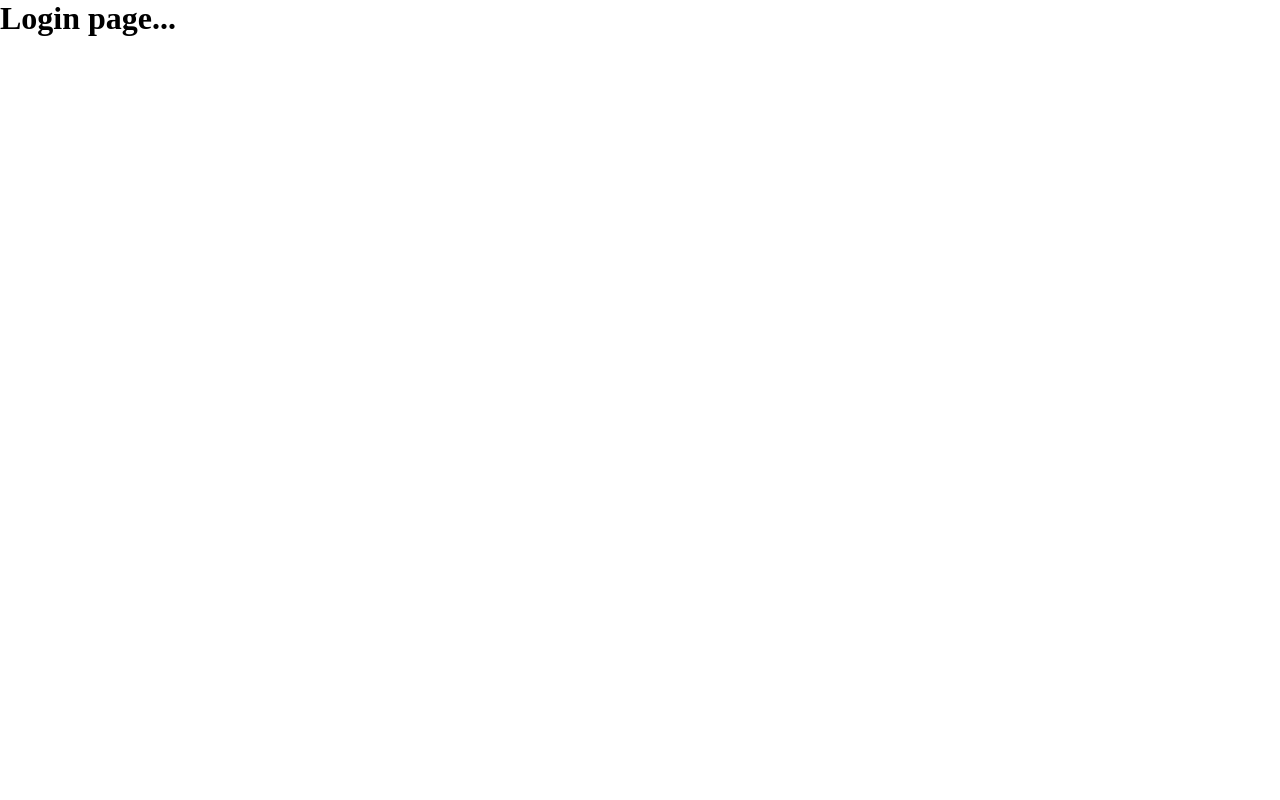
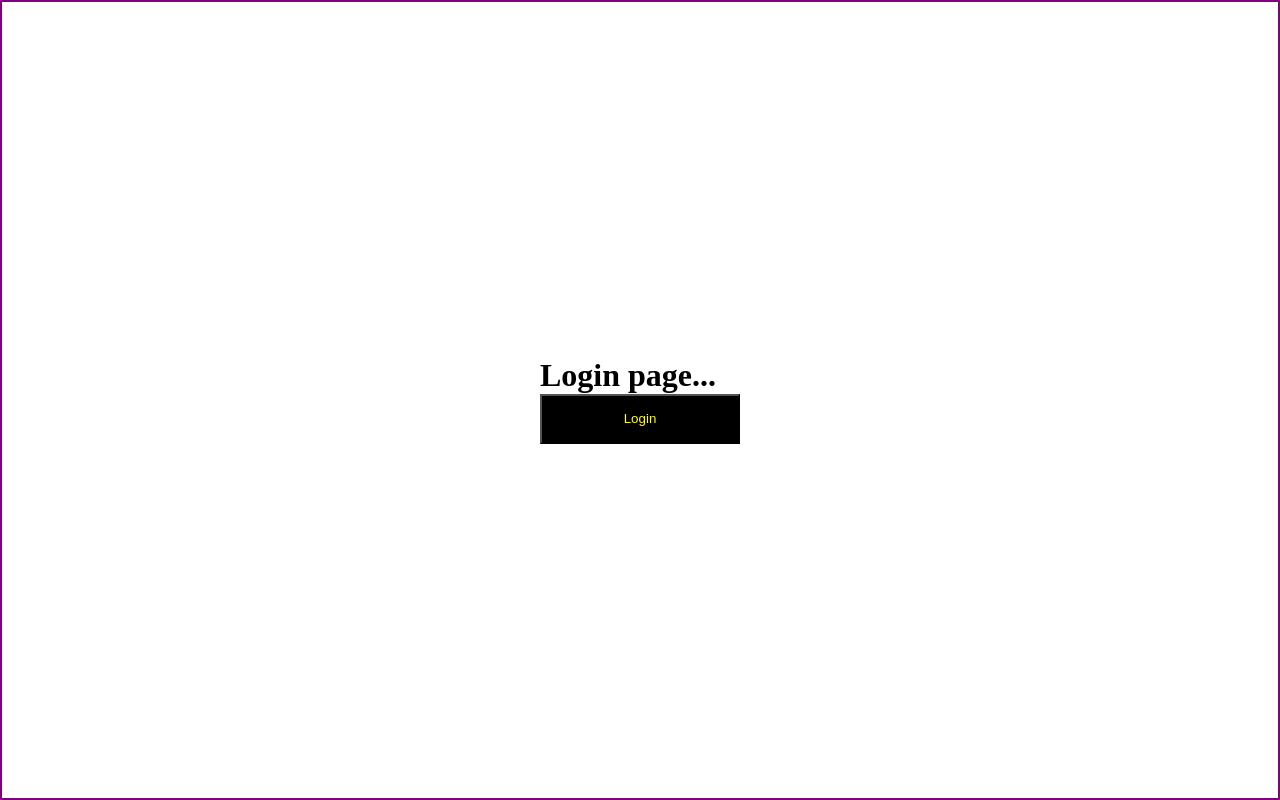
Before and after one commit to codeyourwaytofreedom/the_secretary, a Next.js app: page / in a window 1280 px wide. Built offline with nearby package versions, Linux system fonts and the light colour scheme.

Commit message:
Backend & Frontend connection created.
User type on frontend side in place.

Will synchronize on backend.

Keep going.

Remember why you started.

```diff
--- a/components/login.tsx
+++ b/components/login.tsx
@@ -1,7 +1,30 @@
+import l from "../styles/Login.module.css";
+type clinic = {
+    name:string,
+    email:string
+}
+const Login = () => {
+    const handle_login = async () => {
+        const res = await fetch("http://localhost:3000/api/hello",{
+            method: "POST",
+            body:JSON.stringify(
+                {
+                    name:"clinic_06",
+                    email:"can.kolej@gmail.com"
+                } as clinic)
+        });
+        const data = await res.json();
+        console.log(data)
+    }
 
-const Login = () => {
     return (
-        <h1>Login page...</h1>
+        <div className={l.login}>
+            <div>
+                <h1>Login page...</h1>
+                <button onClick={handle_login}>Login</button>
+            </div>
+        </div>
+
      );
 }
 
--- a/pages/api/hello.ts
+++ b/pages/api/hello.ts
@@ -17,7 +17,7 @@ export default async function handler(
   req: NextApiRequest,
   res: NextApiResponse
 ) {
-  const client = await connectToDatabase();
+/*   const client = await connectToDatabase();
 
   const col = client.db('clinic_06').collection('patients');
   const patient:Patient = {
@@ -34,5 +34,7 @@ export default async function handler(
   });
 
   res.status(200).json( documents );
-  client.close();
+  client.close(); */
+  console.log(req.body)
+  res.status(200).json( {res:"hiiiii"} );
 }
--- /dev/null
+++ b/styles/Login.module.css
@@ -0,0 +1,13 @@
+.login {
+  border: 2px solid purple;
+  height: 100vh;
+  display: grid;
+  justify-content: center;
+  align-items: center;
+}
+.login button {
+  width: 200px;
+  height: 50px;
+  background-color: black;
+  color: yellow;
+}/*# sourceMappingURL=Login.module.css.map */
--- /dev/null
+++ b/styles/Login.module.scss
@@ -0,0 +1,13 @@
+.login{
+    border: 2px solid purple;
+    height: 100vh;
+    display: grid;
+    justify-content: center;
+    align-items: center;
+    button{
+        width: 200px;
+        height: 50px;
+        background-color: black;
+        color:yellow;
+    }
+}
--- a/styles/globals.css
+++ b/styles/globals.css
@@ -18,3 +18,7 @@ a {
   color: inherit;
   text-decoration: none;
 }
+
+button{
+  cursor: pointer;
+}
```
Also changed, not shown: 1 other file (tests, documents, lock files or other folders).
